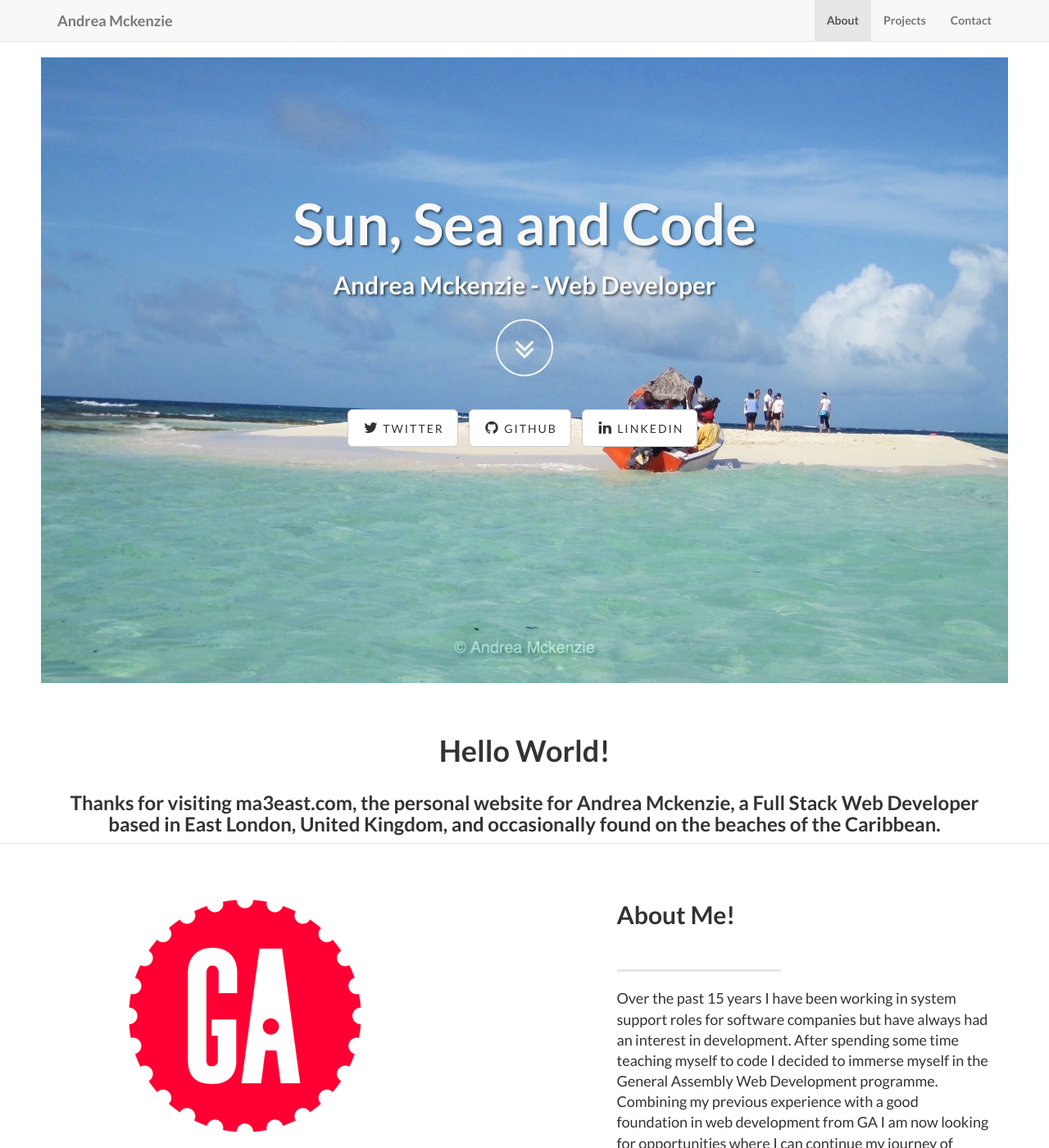
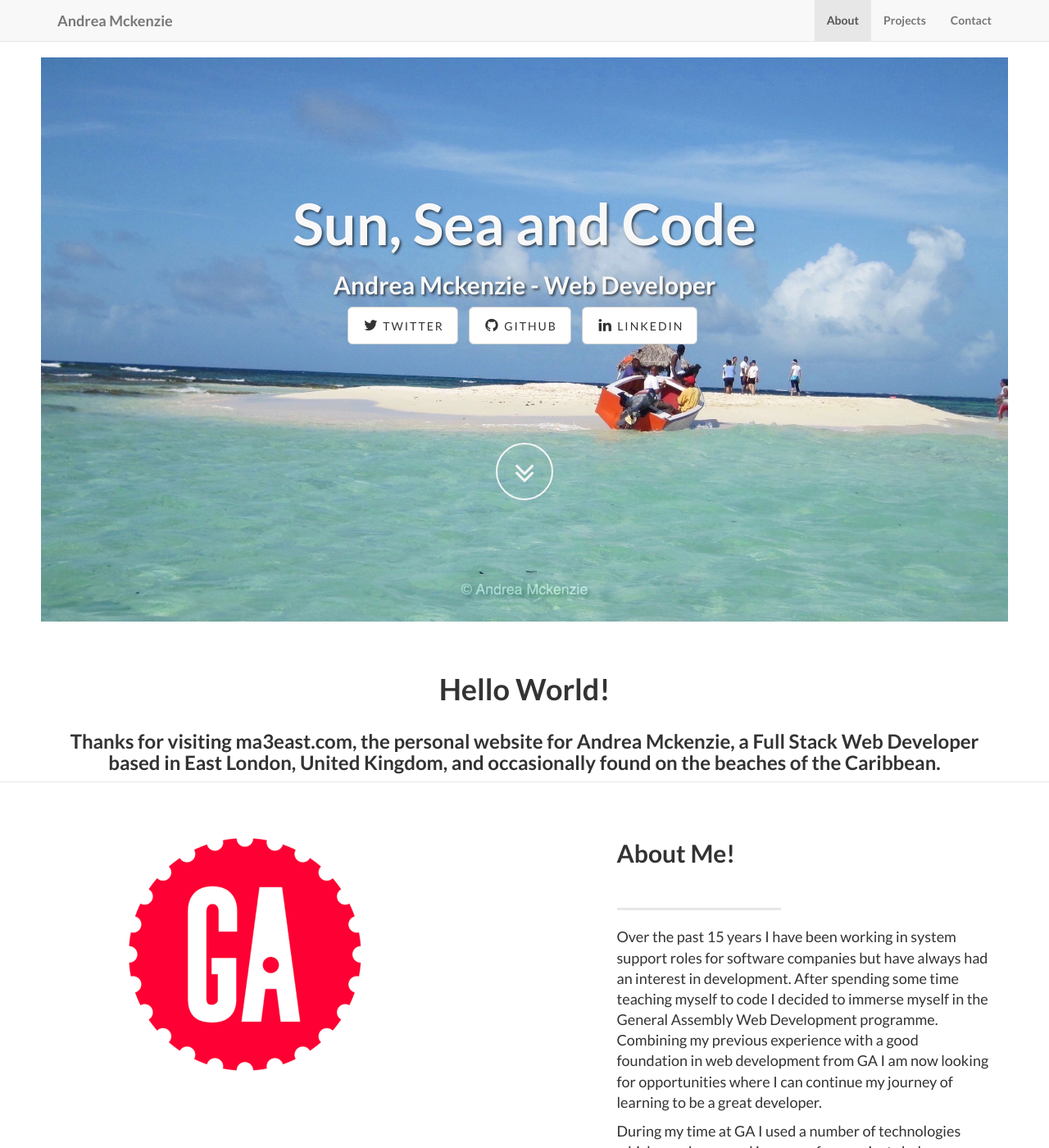
Before and after one commit to ma3east/ma3east.github.io, a Jekyll site: the page built from index.html, in a window 1280 px wide and 1400 px high. Shown: the whole window at 82% size. Built offline with Jekyll 4.4.1, drawn with Linux system fonts in a browser that asks for light colours.

Commit message:
some slight pages to landing page, dont think favicon fixed

```diff
--- a/_includes/head.html
+++ b/_includes/head.html
@@ -9,7 +9,7 @@
     <title>{% if page.title %}{{ page.title }}{% else %}{{ site.title }}{% endif %}</title>
 
     <!-- Link to favicon -->
-    <link href="img/heartFavicon.png" rel="browser icon" type="image/png">
+    <link rel="shortcut icon" type="image/png" href="img/public/heartFavicon.png">
 
     <!-- Bootstrap Core CSS -->
     <link href="css/bootstrap.min.css" rel="stylesheet">
--- a/_includes/header.html
+++ b/_includes/header.html
@@ -33,7 +33,7 @@
 
 <section id="home">
     <!-- Header -->
-    <div class="intro-header">
+    <div class="intro-header img-responsive">
 
       <div class="container">
 
@@ -43,12 +43,7 @@
           <h1>{{ page.title }}</h1>
           <h2>{{ page.subTitle }}</h2>
 
-          <a href="#about" class="btn btn-circle page-scroll">
-              <i class="fa fa-angle-double-down animated"></i>
-          </a>
-          <br>
-          <br>
-          <br>
+
           <ul class="list-inline intro-social-buttons">
            {% for social in site.social %}
            <li>
@@ -56,6 +51,11 @@
         </li>
         {% endfor %}
     </ul>
+    <div class="break">
+    <a href="#about" class="btn btn-circle page-scroll">
+        <i class="fa fa-angle-double-down animated"></i>
+    </a>
+    </div>
 </div>
 </div>
 </div>
--- a/css/style.css
+++ b/css/style.css
@@ -7,11 +7,15 @@
 .ga {
   margin: auto;
 }
+
+.break {
+  height: 50px;
+}
 /*landing page circle/arrow*/
 .btn-circle {
   width: 70px;
   height: 70px;
-  margin-top: 15px;
+  margin-top: 110px;
   padding: 7px 16px;
   border: 2px solid #f6f6f6;
   border-radius: 35px;
```
Also changed, not shown: img/public/heartFavicon.png (renamed from img/heartFavicon.png).
